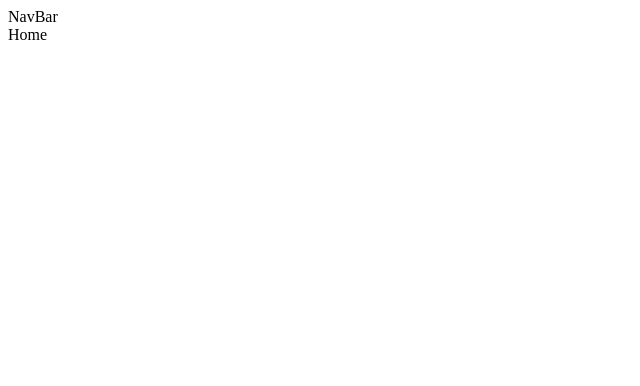
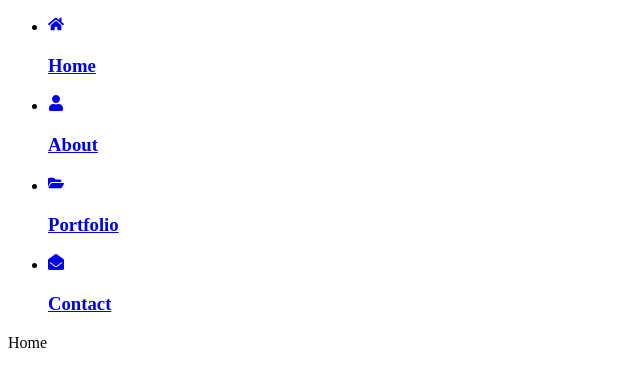
Before and after one commit to akrama23/myPortfolio, a React (Vite) app in the folder Portfolio/: page / in a window 1280 px wide. Shown: the top 386 px of the page, without its empty margins (0-640 px from the left). Built offline with nearby package versions, Linux system fonts and the light colour scheme; a web font is replaced by a local one.

Commit message:
connected styles with navbar

```diff
--- a/Portfolio/package.json
+++ b/Portfolio/package.json
@@ -12,6 +12,7 @@
   "dependencies": {
     "react": "^18.2.0",
     "react-dom": "^18.2.0",
+    "react-icons": "^4.11.0",
     "react-router-dom": "^6.16.0"
   },
   "devDependencies": {
--- a/Portfolio/src/components/NavBar.jsx
+++ b/Portfolio/src/components/NavBar.jsx
@@ -1,11 +1,32 @@
-import React from 'react'
+import React from "react";
+import { NavLink } from "react-router-dom";
+import { links } from "../data";
 
 const NavBar = () => {
   return (
-    <div>
-      NavBar
-    </div>
-  )
-}
+    <nav className="nav">
+      <div className="nav__menu">
+        <ul className="nav__list">
+          {links.map(({ name, icon, path }, index) => {
+            return (
+              <li className="nav__item" key={index}>
+                <NavLink to={path} className="nav__link">
+                  {icon}
+                  <h3 className="nav__name">{name}</h3>
+                </NavLink>
+              </li>
+            );
+          })}
+        </ul>
+      </div>
 
-export default NavBar
+      <div className="nav__toggle">
+        <span></span>
+        <span></span>
+        <span></span>
+      </div>
+    </nav>
+  );
+};
+
+export default NavBar;
```
Also changed, not shown: 1 other file (tests, documents, lock files or other folders).
